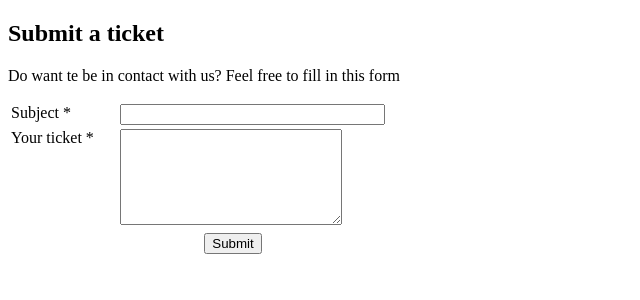
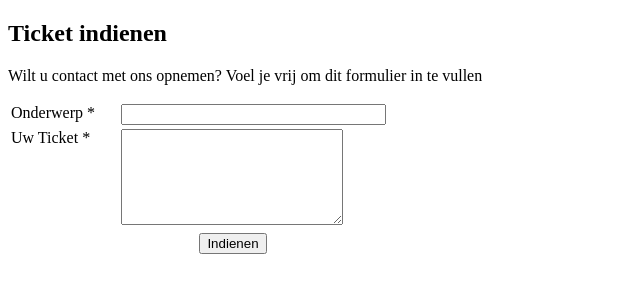
Before and after one commit to Grondwortel/webshop, a PHP site: the page made by application/views/pages/contact.php in a window 1280 px wide. Shown: the top 300 px of the page, without its empty margins (0-640 px from the left). Run offline with PHP 8.4, Linux system fonts and the light colour scheme; the template is opened without the code that fills it, so the values that code supplies are empty; some libraries are stand-ins or nearby versions.

Commit message:
Translating from English to Dutch
Translating from English to Dutch inside the contact and header page.

```diff
--- a/application/views/pages/contact.php
+++ b/application/views/pages/contact.php
@@ -7,15 +7,15 @@
   <?php echo $this->session->flashdata('error'); ?>
   <?php echo $this->session->flashdata('success'); ?>
 <div class="container">
-    <h2>Submit a ticket</h2>
+    <h2>Ticket indienen</h2>
 
-    <p>Do want te be in contact with us? Feel free to fill in this form</p>
+    <p>Wilt u contact met ons opnemen? Voel je vrij om dit formulier in te vullen</p>
 
   	<form action="<?php echo (URL . 'tickets/submitCreate'); ?>" method="post">
 <table width="450px">
 <tr>
  <td valign="top">
-  <label for="subject">Subject *</label>
+  <label for="subject">Onderwerp *</label>
  </td>
  <td valign="top">
   <input  type="text" name="subject" id="subject" maxlength="50" size="30">
@@ -23,7 +23,7 @@
 </tr>
 <tr>
  <td valign="top">
-  <label for="ticket">Your ticket *</label>
+  <label for="ticket">Uw Ticket *</label>
  </td>
  <td valign="top">
   <textarea  name="ticket" maxlength="1000" cols="25" rows="6"></textarea>
@@ -31,7 +31,7 @@
 </tr>
 <tr>
  <td colspan="2" style="text-align:center">
-  <input type="submit" name="ticketSubmit" value="Submit" button type="button" id='submit' class="btn btn-success">
+  <input type="submit" name="ticketSubmit" value="Indienen" button type="button" id='submit' class="btn btn-success">
 
  </td>
 </tr>
--- a/application/views/templates/header.php
+++ b/application/views/templates/header.php
@@ -9,12 +9,12 @@
 <nav class="navbar navbar-inverse">
   <div class="container-fluid">
     <div class="navbar-header">
-      <a class="navbar-brand" href="/">Webshop</a>
+      <a class="navbar-brand" href="/">Webshop🛒</a>
     </div>
 
 
       <ul class="nav navbar-nav">
-        <li class=""><a href="/">Homepagina <span class="sr-only">(current)</span></a></li>
+        <li class=""><a href="<?php echo base_url(); ?>pages/view">Homepagina<span class="sr-only">(current)</span></a></li>
         <li><a href="<?php echo base_url(); ?>contact">Contact</a></li>
       </ul>
       <ul class="nav navbar-nav navbar-right">
@@ -24,7 +24,7 @@
               if (!empty($value["role_id"])) {
                   if ($value["role_id"] == 1) {
                       ?>
-                      <li><a href="<?php echo base_url(); ?>tickets/viewtickets">View submitted tickets</a></li>
+                      <li><a href="<?php echo base_url(); ?>tickets/viewtickets">Bekijk ingezonden tickets</a></li>
                       <?php
                   }
               }
```
